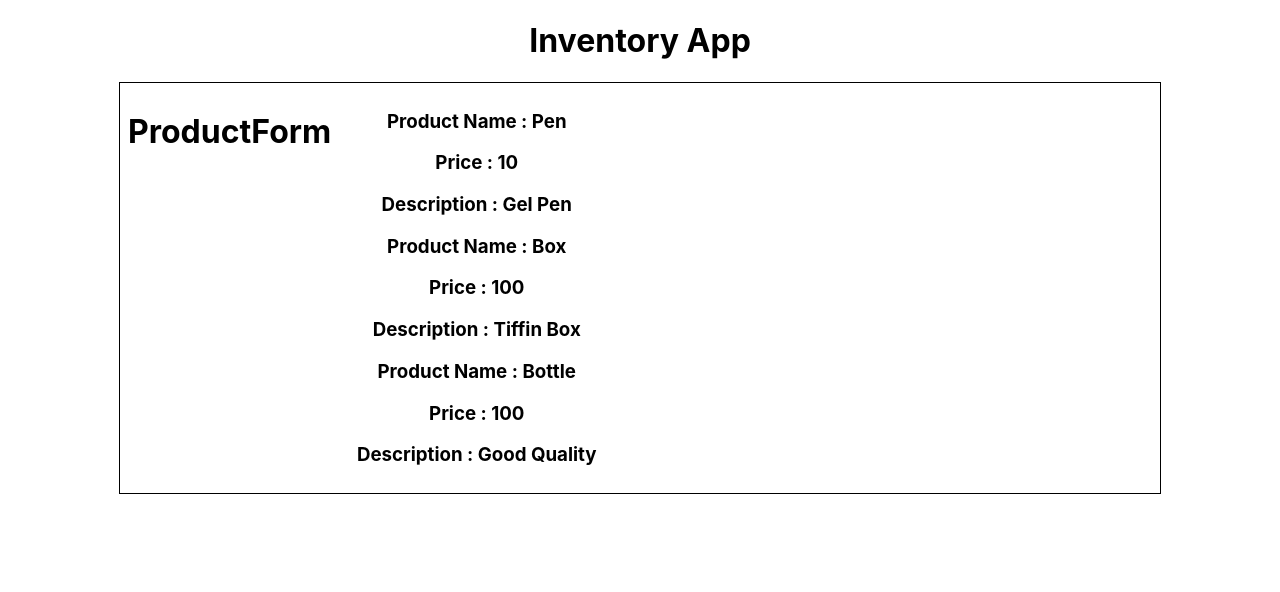
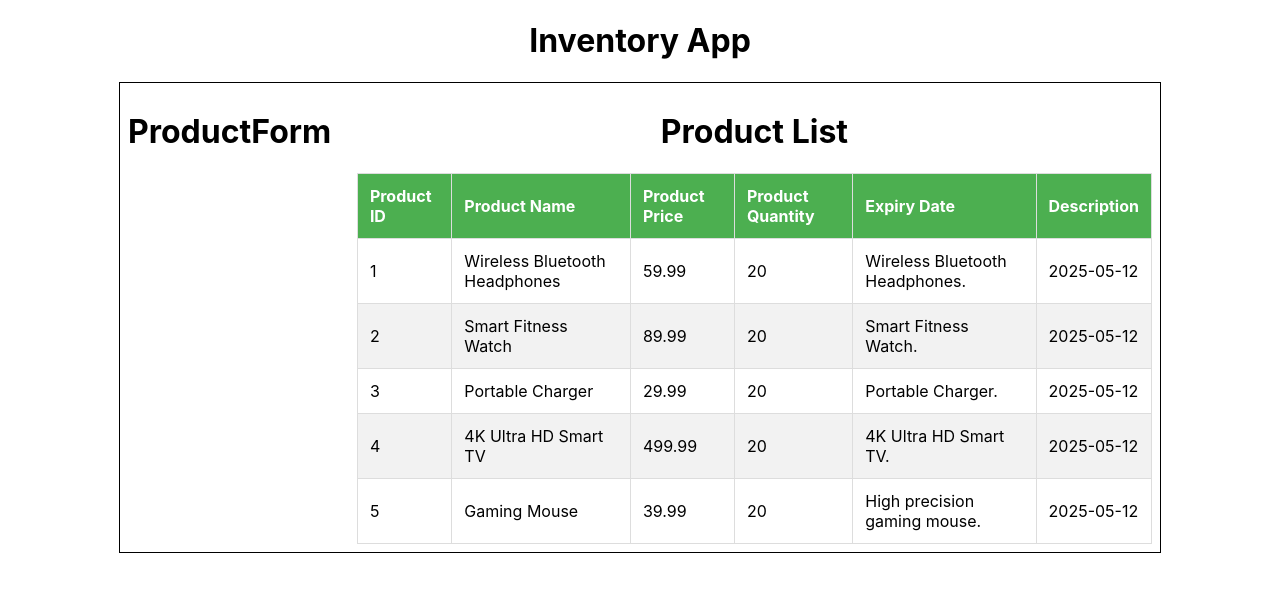
Before and after one commit to ajayrana0503/myinventory, a React (Create React App) app: page / in a window 1280 px wide. Shown: the top 592 px of the page. Built offline with nearby package versions, Linux system fonts and the light colour scheme.

Commit message:
Add ProductList

```diff
--- a/src/components/Dashboard.js
+++ b/src/components/Dashboard.js
@@ -1,7 +1,7 @@
 import React from 'react'
 import classes from './Dashbord.module.css'
 import ProductForm from './products/ProductForm'
-import ProductList from './products/Product'
+import ProductList from './products/ProductList'
 
 const Dashboard = () => {
   return (
--- a/src/components/products/Product.js
+++ /dev/null
@@ -1,21 +0,0 @@
-import React from 'react'
-import ProductItem from './ProductItem'
-
-
-const items = [
-    { name: "Pen", price: "10", description: "Gel Pen" },
-    { name: "Box", price: "100", description: "Tiffin Box" },
-    { name: "Bottle", price: "100", description: "Good Quality" }
-  ]
-
-const ProductList = () => {
-  return (
-    <div>
-      {items.map((item) => (
-        <ProductItem item={item}/>
-      ))}
-    </div>
-  )
-}
-
-export default ProductList
--- a/src/components/products/ProductList.js
+++ b/src/components/products/ProductList.js
@@ -1,4 +1,5 @@
 import React from 'react'
+import classes from './ProductList.module.css'
 
 const ProductList = () => {
     const data = {
@@ -50,7 +51,8 @@ const ProductList = () => {
         ]
     };
   return (
-    <div>
+    <div className={`${classes}`}>
+        <h1>Product List</h1>
       <table>
         <thead>
             <tr>
--- /dev/null
+++ b/src/components/products/ProductList.module.css
@@ -0,0 +1,35 @@
+.productlist {
+    width: 80%;
+    max-width: 1100px;
+    margin: 0 auto;
+    padding: 1rem;
+    border: 1px solid #ddd;
+    border-radius: 8px;
+    background-color: #f9f9f9;
+  }
+
+  .product-list h2 {
+    text-align: center;
+    margin-bottom: 1rem;
+  }
+
+  table {
+    width: 100%;
+    border-collapse: collapse;
+  }
+
+  th,
+  td {
+    border: 1px solid #ddd;
+    padding: 0.75rem;
+    text-align: left;
+  }
+
+  th {
+    background-color: #4caf50;
+    color: white;
+  }
+
+  tbody tr:nth-child(even) {
+    background-color: #f2f2f2;
+  }
```
